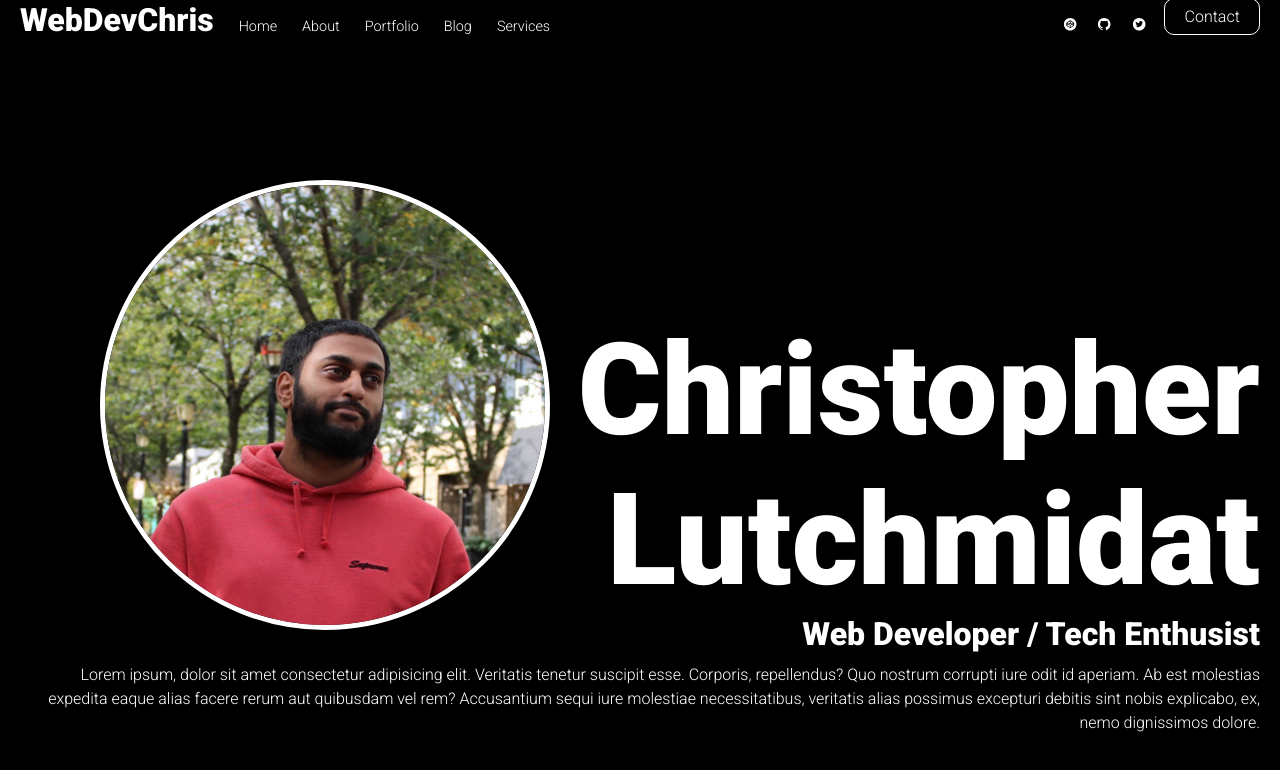
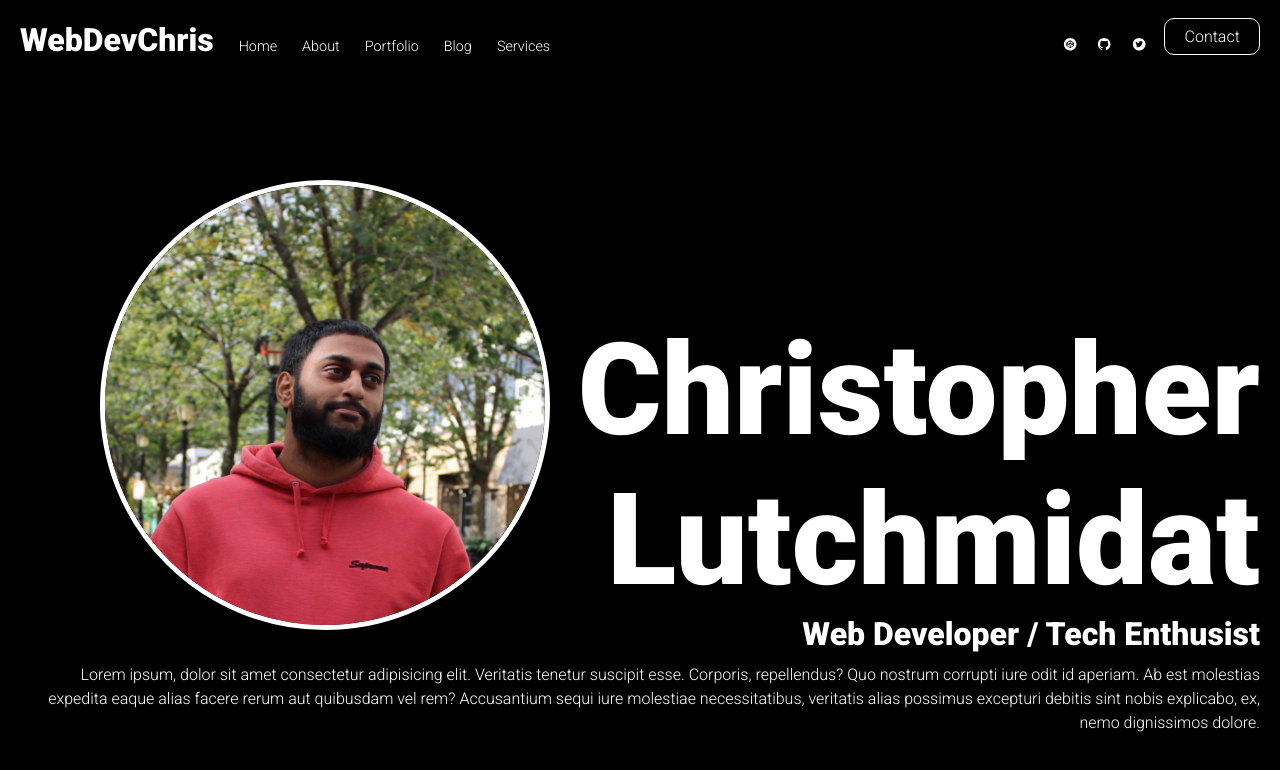
Before and after one commit to WebDevChris1/portfolio-website, a React (Create React App) app: page / in a window 1280 px wide. Shown: the top 770 px of the page. Built offline with nearby package versions, Linux system fonts and the light colour scheme.

Commit message:
navbar: fixed link wrapper glitch

```diff
--- a/src/components/Navbar/navbar.styles.js
+++ b/src/components/Navbar/navbar.styles.js
@@ -6,14 +6,13 @@ export const Wrapper = styled.nav`
   z-index: 100;
   width: 100vw;
   background-color: black;
-  height: 5vh;
 `;
 export const Content = styled.div`
   /* border: 1px solid blue; */
   display: flex;
   flex-direction: column;
   position: relative;
-  height: 5vh;
+  height: 10vh;
 
   h1 {
     font-size: 2rem;
@@ -47,7 +46,7 @@ export const Content = styled.div`
     justify-content: space-between;
     background-color: black;
     z-index: 50;
-    padding: 15px;
+    padding: 20px;
   }
 
   .links-wrapper {
@@ -82,7 +81,7 @@ export const Content = styled.div`
     justify-content: center;
     align-items: center;
     /* border: 1px solid red; */
-    padding: 15px 20px;
+    padding: 0 20px;
     * {
       margin: 0;
       padding: 0;
```
